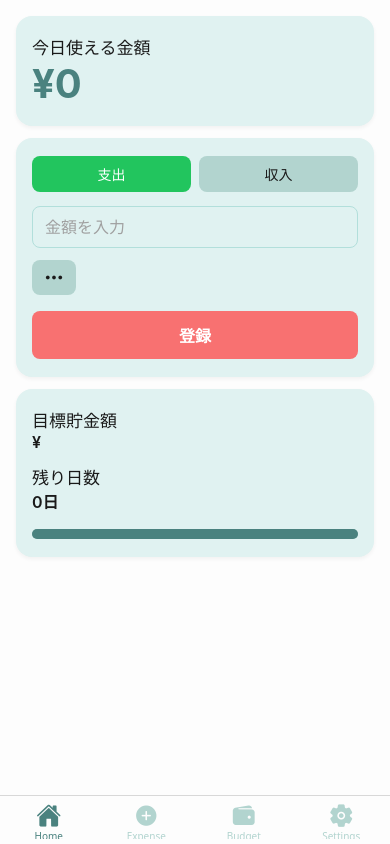
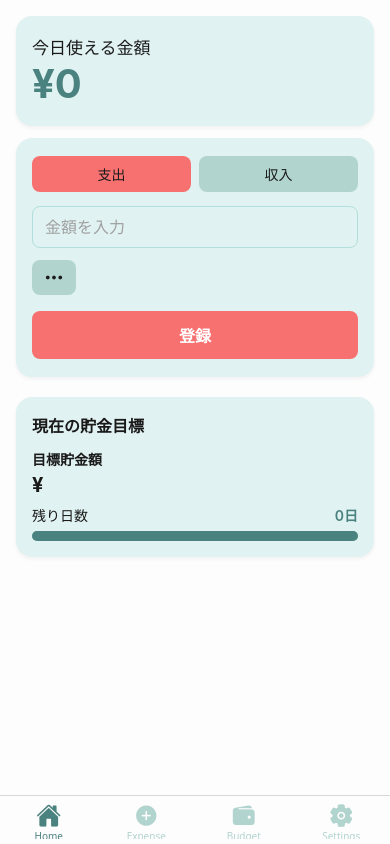
Before and after one commit to ouioui99/libremoney, a React Native app in the folder myapp/: screen /Home in a window 390 px wide. Built offline with nearby package versions, Linux system fonts and the light colour scheme; what react-native-calendars, react-native-worklets would draw is missing.

Commit message:
収支でボタンの色を修正

```diff
--- a/myapp/src/components/EditExpenseModal.tsx
+++ b/myapp/src/components/EditExpenseModal.tsx
@@ -330,7 +330,7 @@ export default function EditExpenseModal({
             >
               <Text
                 style={{
-                  color: c.background,
+                  color: c.text,
                   fontSize: 18,
                   fontWeight: "bold",
                 }}
--- a/myapp/src/screens/HomeScreen.tsx
+++ b/myapp/src/screens/HomeScreen.tsx
@@ -299,14 +299,12 @@ export default function HomeScreen() {
                   flex: 1,
                   padding: 8,
                   borderRadius: 8,
-                  backgroundColor: !isIncomeMode ? c.income : c.secondary,
+                  backgroundColor: !isIncomeMode ? c.expense : c.secondary,
                   marginRight: 4,
                   alignItems: "center",
                 }}
               >
-                <Text style={{ color: !isIncomeMode ? "#fff" : c.text }}>
-                  支出
-                </Text>
+                <Text style={{ color: c.text }}>支出</Text>
               </TouchableOpacity>
               <TouchableOpacity
                 onPress={() => setIsIncomeMode(true)}
@@ -319,9 +317,7 @@ export default function HomeScreen() {
                   alignItems: "center",
                 }}
               >
-                <Text style={{ color: isIncomeMode ? "#fff" : c.text }}>
-                  収入
-                </Text>
+                <Text style={{ color: c.text }}>収入</Text>
               </TouchableOpacity>
             </View>
 
@@ -402,34 +398,115 @@ export default function HomeScreen() {
         </TouchableWithoutFeedback>
         {/* 目標貯金額 + 残り日数 */}
         <TouchableWithoutFeedback onPress={Keyboard.dismiss}>
-          <View style={[styles.card, { backgroundColor: c.card }]}>
-            <Text style={[styles.label, { color: c.text }]}>目標貯金額</Text>
-            <Text style={[styles.subAmount, { color: c.text }]}>
+          <View
+            style={{
+              backgroundColor: c.card,
+              borderRadius: 16,
+              padding: 16,
+              marginVertical: 8,
+              shadowColor: "#000",
+              shadowOpacity: theme === "light" ? 0.05 : 0.3,
+              shadowRadius: 4,
+              shadowOffset: { width: 0, height: 2 },
+              elevation: 3, // Android用
+            }}
+          >
+            {/* タイトル */}
+            <Text
+              style={{
+                color: c.text,
+                fontSize: 16,
+                fontWeight: "700",
+                marginBottom: 12,
+              }}
+            >
+              現在の貯金目標
+            </Text>
+
+            {/* 目標貯金額 */}
+            <Text
+              style={{
+                color: c.text,
+                fontSize: 14,
+                fontWeight: "600",
+                marginBottom: 4,
+              }}
+            >
+              目標貯金額
+            </Text>
+            <Text
+              style={{
+                color: c.text,
+                fontSize: 20,
+                fontWeight: "bold",
+                marginBottom: 8,
+              }}
+            >
               ¥{savingGoal?.amount.toLocaleString()}
             </Text>
 
-            <Text style={[styles.label, { marginTop: 12, color: c.text }]}>
-              残り日数
-            </Text>
-            <Text style={[styles.subAmount, { color: c.text }]}>
-              {remainingDays}日
-            </Text>
+            {/* 目標期限 */}
+            {savingGoal?.deadline && (
+              <>
+                <Text
+                  style={{
+                    color: c.placeholder,
+                    fontSize: 12,
+                    marginBottom: 2,
+                  }}
+                >
+                  目標期限
+                </Text>
+                <Text
+                  style={{
+                    color: c.text,
+                    fontSize: 14,
+                    fontWeight: "500",
+                    marginBottom: 8,
+                  }}
+                >
+                  {new Date(savingGoal.deadline).toLocaleDateString()}
+                </Text>
+              </>
+            )}
 
+            {/* 残り日数 */}
             <View
-              style={[
-                styles.progressContainer,
-                { backgroundColor: c.secondary },
-              ]}
+              style={{
+                flexDirection: "row",
+                justifyContent: "space-between",
+                alignItems: "center",
+                marginBottom: 6,
+              }}
+            >
+              <Text style={{ color: c.text, fontSize: 14 }}>残り日数</Text>
+              <Text
+                style={{ color: c.accent, fontSize: 14, fontWeight: "600" }}
+              >
+                {remainingDays}日
+              </Text>
+            </View>
+
+            {/* プログレスバー */}
+            <View
+              style={{
+                height: 10,
+                borderRadius: 5,
+                backgroundColor: c.secondary,
+                overflow: "hidden",
+              }}
             >
               <View
-                style={[
-                  styles.progressBar,
-                  { width: `${progress * 100}%`, backgroundColor: c.accent },
-                ]}
+                style={{
+                  width: `${progress * 100}%`,
+                  height: "100%",
+                  backgroundColor: c.accent,
+                }}
               />
             </View>
           </View>
         </TouchableWithoutFeedback>
+
         {/* ✅ カテゴリー別支出 */}
         {/* <View style={[styles.card, { backgroundColor: c.card, flex: 1 }]}>
           <Text style={[styles.label, { color: c.text, marginBottom: 12 }]}>
```
